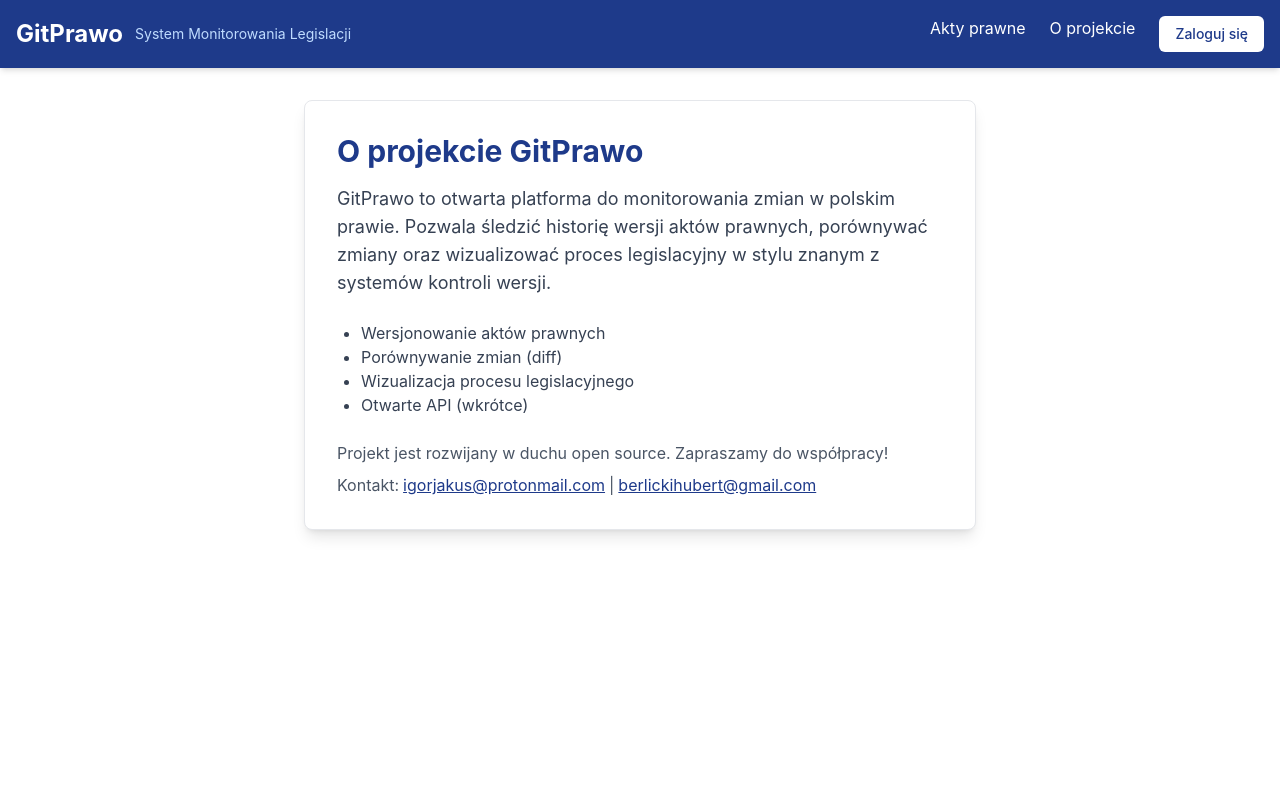
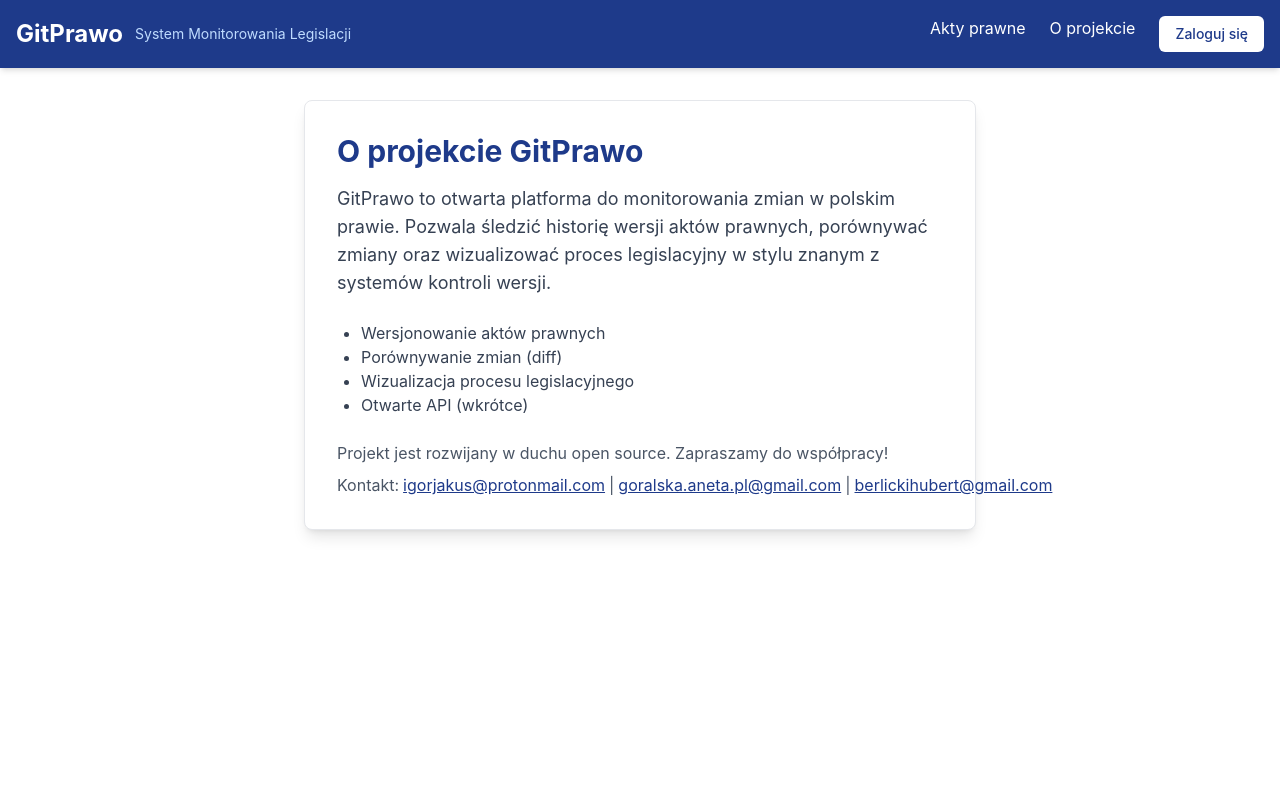
Before and after one commit to igorjakus/gitprawo, a Next.js app: page /about in a window 1280 px wide. Shown: the top 800 px of the page. Built offline with nearby package versions, Linux system fonts and the light colour scheme.

Commit message:
Add Aneta to contacts

```diff
--- a/src/app/about/page.tsx
+++ b/src/app/about/page.tsx
@@ -19,6 +19,8 @@ export default function AboutPage() {
           Kontakt:
           <a href="mailto:igorjakus@protonmail.com" className="text-[#1e3a8a] underline ml-1">igorjakus@protonmail.com</a>
           <span className="mx-1">|</span>
+          <a href="mailto:goralska.aneta.pl@gmail.com" className="text-[#1e3a8a] underline">goralska.aneta.pl@gmail.com</a>
+          <span className="mx-1">|</span>
           <a href="mailto:berlickihubert@gmail.com" className="text-[#1e3a8a] underline">berlickihubert@gmail.com</a>
         </p>
       </div>
```
